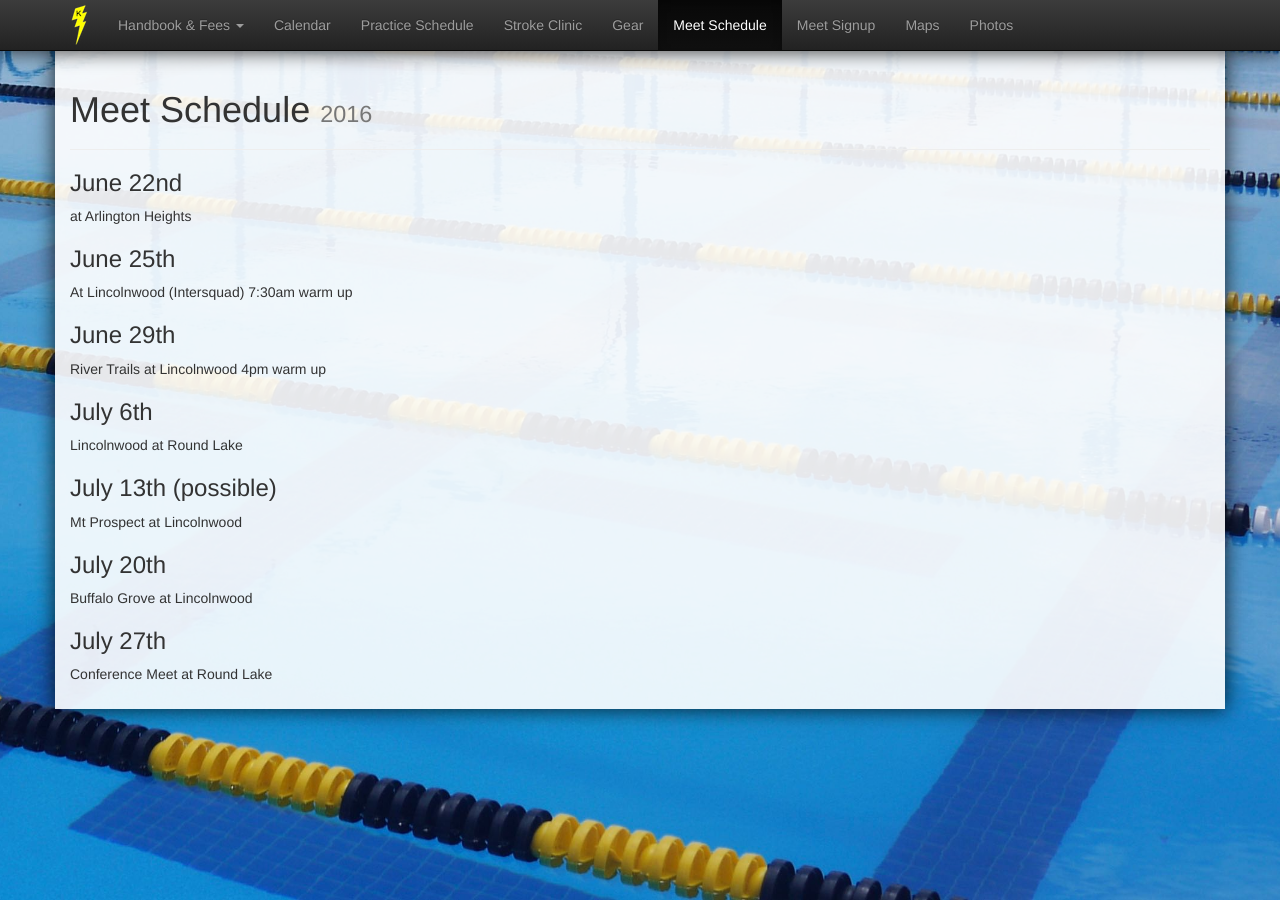
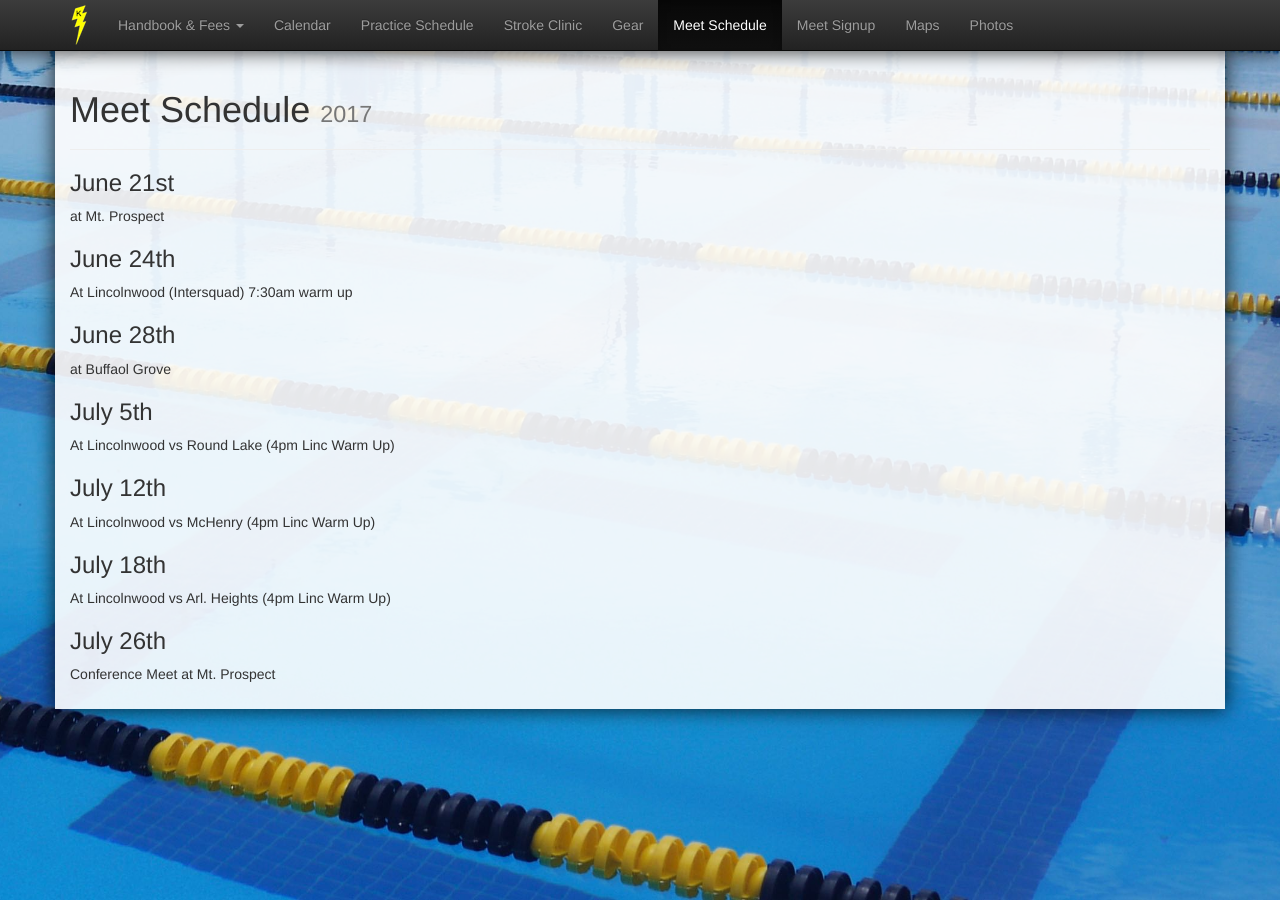
Before and after one commit to schickm/lwlightning.org, a Jekyll site: the page built from meet-schedule.md, in a window 1280 px wide. Built offline with Jekyll 4.4.1, drawn with Linux system fonts in a browser that asks for light colours; nearby versions of some CDN libraries; comment, search, counter and statistics services are not loaded.

Commit message:
Update meet-schedule.md

```diff
--- a/meet-schedule.md
+++ b/meet-schedule.md
@@ -3,7 +3,7 @@ layout: page
 status: publish
 published: true
 title: Meet Schedule
-title_small: 2016
+title_small: 2017
 author:
   display_name: jim
   login: jim
@@ -21,23 +21,23 @@ tags: []
 comments: []
 ---
 
-### June 22nd
-at Arlington Heights
+### June 21st
+at Mt. Prospect
 
-### June 25th
- At Lincolnwood (Intersquad) 7:30am warm up
+### June 24th
+At Lincolnwood (Intersquad) 7:30am warm up
 
-### June 29th
-River Trails at Lincolnwood 4pm warm up
+### June 28th
+at Buffaol Grove
 
-### July 6th
-Lincolnwood at Round Lake
+### July 5th
+At Lincolnwood vs Round Lake (4pm Linc Warm Up)
 
-### July 13th (possible)
-Mt Prospect at Lincolnwood
+### July 12th
+At Lincolnwood vs McHenry (4pm Linc Warm Up)
 
-### July 20th
-Buffalo Grove at Lincolnwood
+### July 18th
+At Lincolnwood vs Arl. Heights (4pm Linc Warm Up)
 
-### July 27th
-Conference Meet at Round Lake
+### July 26th
+Conference Meet at Mt. Prospect
```
